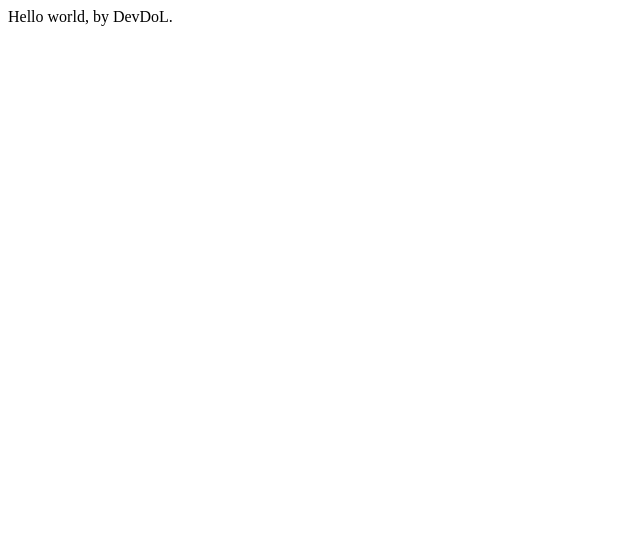
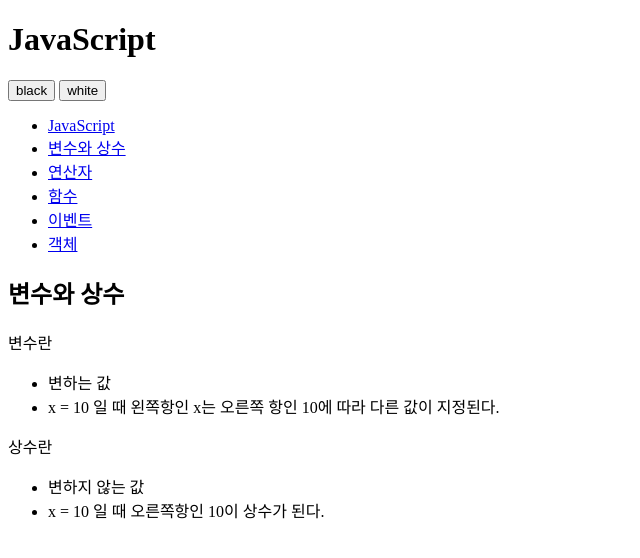
Before and after one commit to devdol/opentutorials-devdol, a plain HTML site: page index.html in a window 1280 px wide. Shown: the whole page, without its empty margins (0-640 px from the left). Drawn offline with Linux system fonts and the light colour scheme.

Commit message:
change index.html

```diff
--- a/index.html
+++ b/index.html
@@ -1,24 +1,53 @@
 <!DOCTYPE html>
-<html lang="en">
+<html>
     <head>
         <meta charset="utf-8" />
-
-        <!-- Always force latest IE rendering engine (even in intranet) & Chrome Frame
-        Remove this if you use the .htaccess -->
-        <meta http-equiv="X-UA-Compatible" content="IE=edge,chrome=1" />
-
-        <title>index</title>
-        <meta name="description" content="" />
-        <meta name="author" content="egoing" />
-
-        <meta name="viewport" content="width=device-width; initial-scale=1.0" />
-
-        <!-- Replace favicon.ico & apple-touch-icon.png in the root of your domain and delete these references -->
-        <link rel="shortcut icon" href="/favicon.ico" />
-        <link rel="apple-touch-icon" href="/apple-touch-icon.png" />
     </head>
 
-    <body>
-        Hello world, by DevDoL.
+    <body id="body">
+        <div>
+            <header>
+                <h1>JavaScript</h1>
+            </header>
+            <div id="toolbar">
+                <input type="button" value="black" />
+                <input type="button" value="white" />
+            </div>
+            <nav>
+                <ul>
+                    <li><a href="http://opentutorials.org/course/49/17">JavaScript</a></li>
+                    <li><a href="http://opentutorials.org/course/49/16">변수와 상수</a></li>
+                    <li><a href="http://opentutorials.org/course/49/18">연산자</a></li>
+                    <li><a href="http://opentutorials.org/course/49/19">함수</a></li>
+                    <li><a href="http://opentutorials.org/course/49/20">이벤트</a></li>
+                    <li><a href="http://opentutorials.org/course/49/21">객체</a></li>
+                </ul>
+            </nav>
+            <article>
+                <h2>변수와 상수</h2>
+                <div>
+                    <p>변수란</p>
+                    <ul>
+                        <li>
+                            변하는 값
+                        </li>
+                        <li>
+                            x = 10 일 때 왼쪽항인 x는 오른쪽 항인 10에 따라 다른 값이 지정된다.
+                        </li>
+                    </ul>
+                    <p>
+                        상수란
+                    </p>
+                    <ul>
+                        <li>
+                            변하지 않는 값
+                        </li>
+                        <li>
+                            x = 10 일 때 오른쪽항인 10이 상수가 된다.
+                        </li>
+                    </ul>
+                </div>
+            </article>
+        </div>
     </body>
 </html>
```
